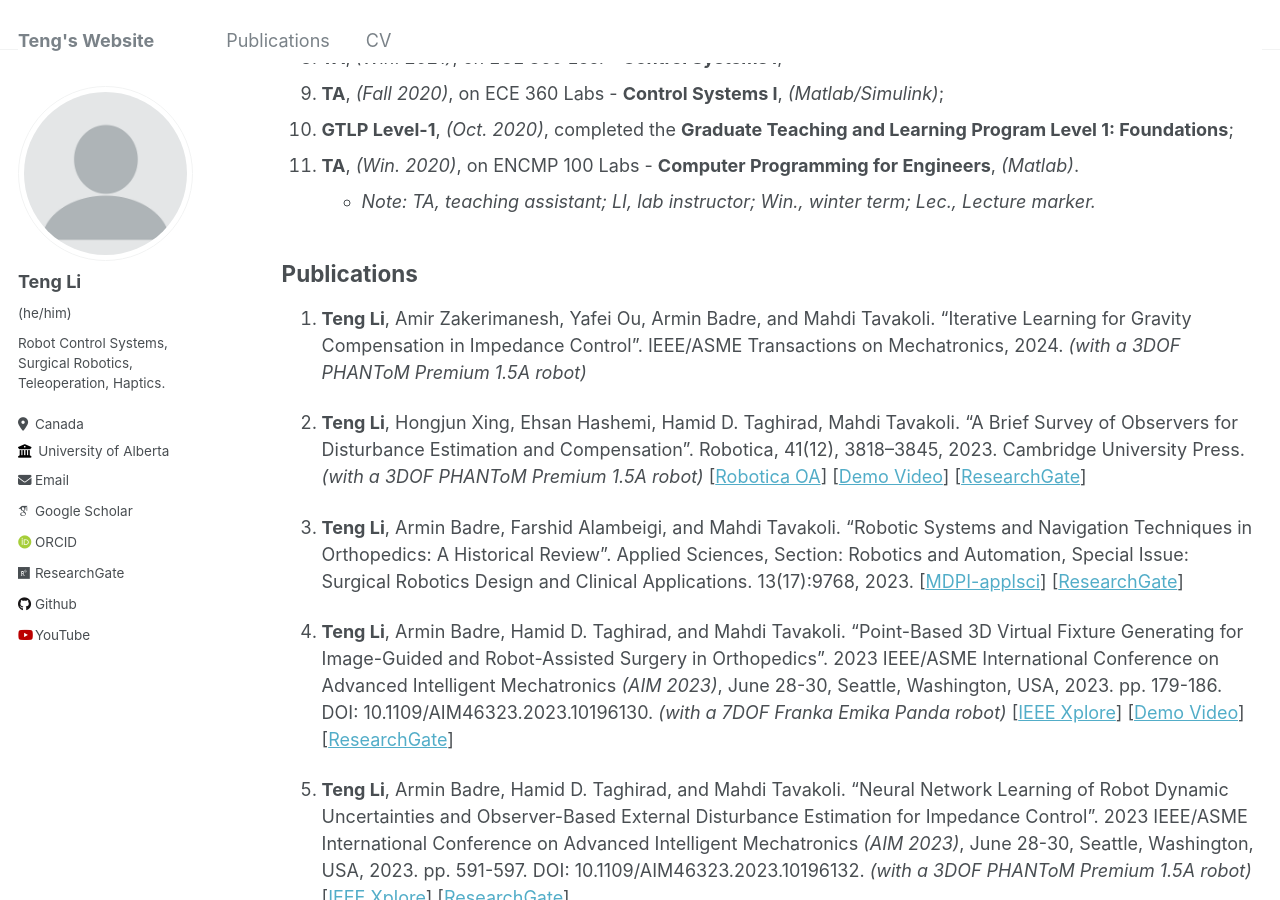
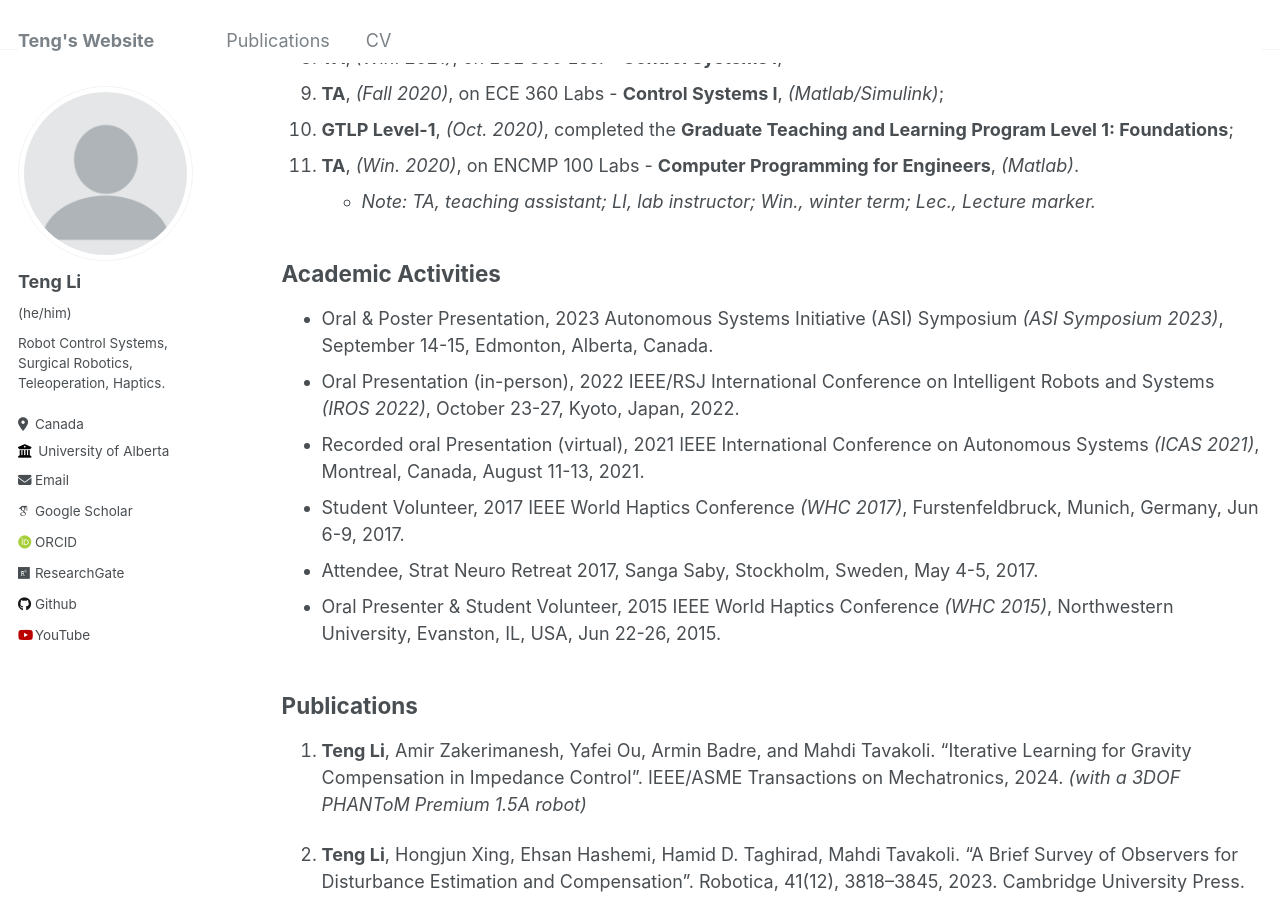
Before and after one commit to teng4/teng4.github.io, a Jekyll site: the page built from _pages/cv.md, in a window 1280 px wide and 900 px high, scrolled down 1140 px. Built offline with Jekyll 4.4.1, drawn with Linux system fonts in a browser that asks for light colours; some web fonts are replaced; some of the changed text lies outside the part shown.

Commit message:
Update cv.md

```diff
--- a/_pages/cv.md
+++ b/_pages/cv.md
@@ -93,6 +93,16 @@ Teaching Assistant (TA) Experience
   - _Note: TA, teaching assistant; LI, lab instructor; Win., winter term; Lec., Lecture marker._
 
 
+Academic Activities
+------
+- Oral & Poster Presentation, 2023 Autonomous Systems Initiative (ASI) Symposium _(ASI Symposium 2023)_, September 14-15, Edmonton, Alberta, Canada.
+- Oral Presentation (in-person), 2022 IEEE/RSJ International Conference on Intelligent Robots and Systems _(IROS 2022)_, October 23-27, Kyoto, Japan, 2022.
+- Recorded oral Presentation (virtual), 2021 IEEE International Conference on Autonomous Systems _(ICAS 2021)_, Montreal, Canada, August 11-13, 2021.
+- Student Volunteer, 2017 IEEE World Haptics Conference _(WHC 2017)_, Furstenfeldbruck, Munich, Germany, Jun 6-9, 2017.
+- Attendee, Strat Neuro Retreat 2017, Sanga Saby, Stockholm, Sweden, May 4-5, 2017.
+- Oral Presenter & Student Volunteer, 2015 IEEE World Haptics Conference _(WHC 2015)_, Northwestern University, Evanston, IL, USA, Jun 22-26, 2015.
+
+
 Publications
 ------
 1. **Teng Li**, Amir Zakerimanesh, Yafei Ou, Armin Badre, and Mahdi Tavakoli. "Iterative Learning for Gravity Compensation in Impedance Control". IEEE/ASME Transactions on Mechatronics, 2024. _(with a 3DOF PHANToM Premium 1.5A robot)_
```
Also changed, not shown: other parts of _pages/cv.md (+1 -1 lines).
